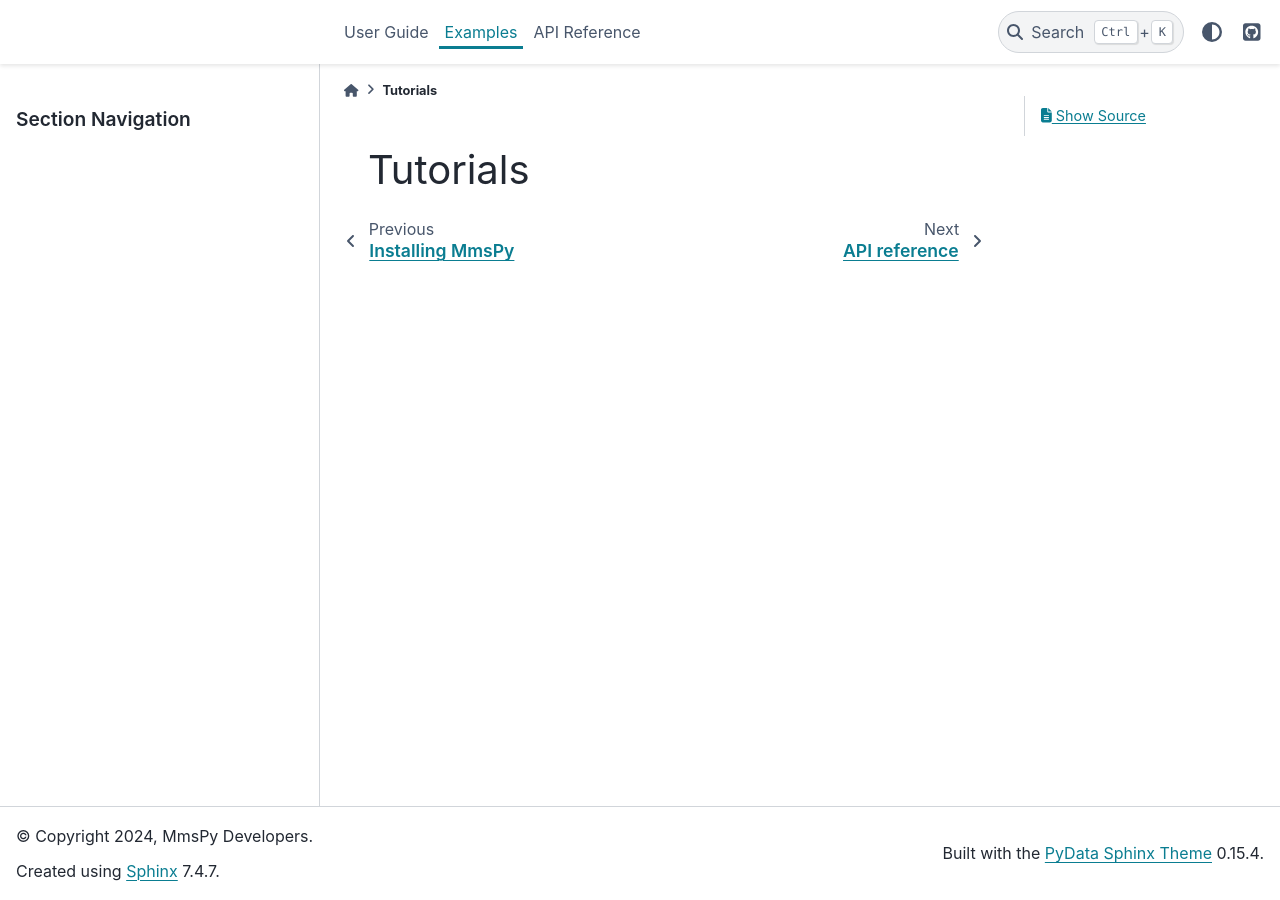
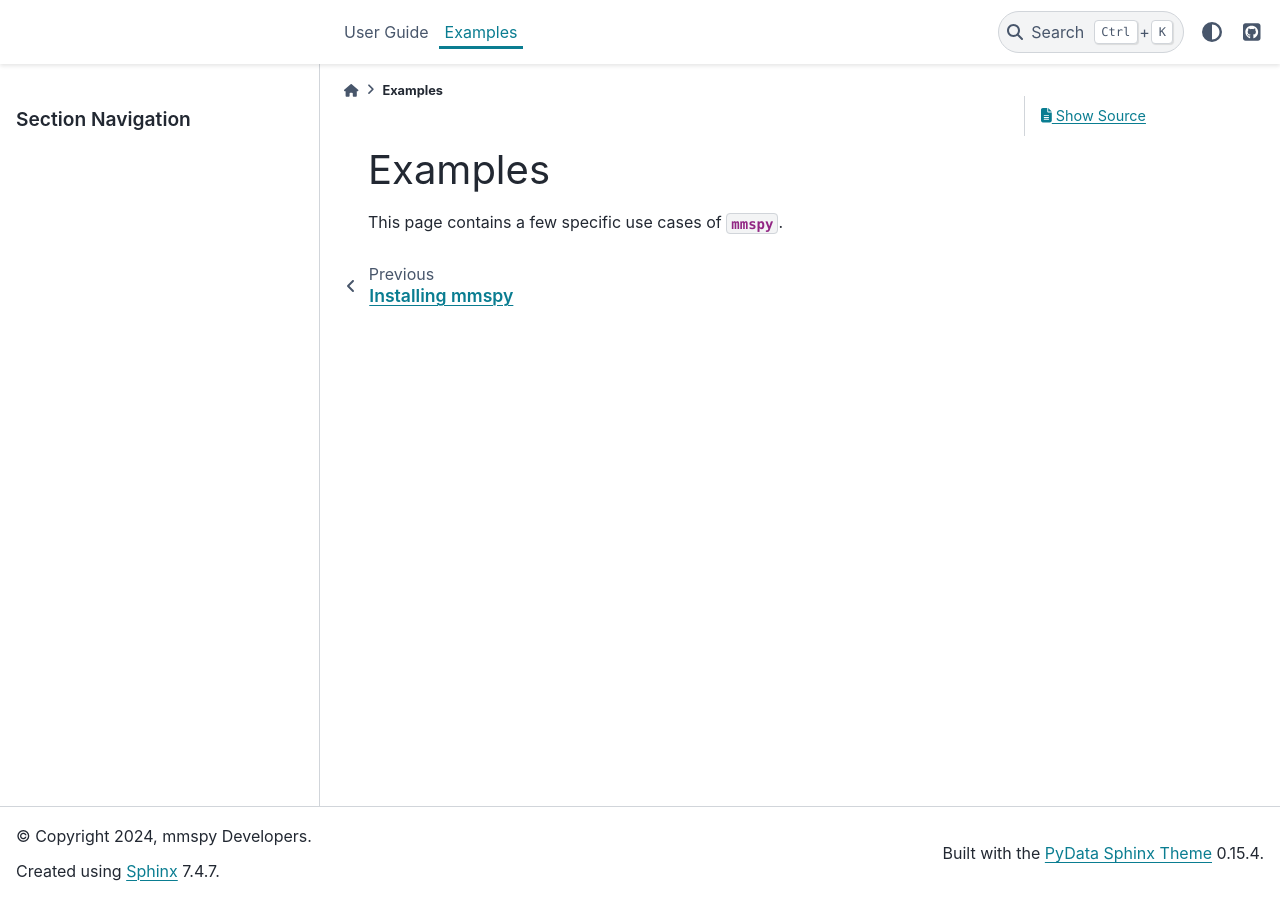
Before and after one commit to tien-vo/mmspy, a Sphinx documentation site: the page built from docs/examples/index.rst, in a window 1280 px wide. Built offline with Sphinx 7.4.7 and the PyData theme 0.15.4, drawn with Linux system fonts in a browser that asks for light colours.

Commit message:
docs: Api reference page no longer needed if we're using astropy's sphinx-automodapi

```diff
--- a/docs/api-reference/index.rst
+++ /dev/null
@@ -1,2 +0,0 @@
-API reference
-=============
--- a/docs/conf.py
+++ b/docs/conf.py
@@ -7,7 +7,7 @@ import mmspy
 
 # -- Project information -----------------------------------------------------
 project = "mmspy"
-author = "MmsPy Developers"
+author = "mmspy Developers"
 copyright = f"2024, {author}"
 release = mmspy.__version__
 version = re.sub(r"(\d+\.\d+)\.\d+(.*)", r"\1\2", release)
@@ -25,6 +25,7 @@ extensions = [
     "sphinx.ext.mathjax",
     "sphinx.ext.napoleon",
     "sphinx.ext.todo",
+    "sphinx_automodapi.automodapi",
 ]
 templates_path = [
     "_templates",
--- a/docs/examples/index.rst
+++ b/docs/examples/index.rst
@@ -1,2 +1,4 @@
-Tutorials
-=========
+Examples
+========
+
+This page contains a few specific use cases of `mmspy`.
--- a/docs/index.rst
+++ b/docs/index.rst
@@ -1,4 +1,4 @@
-MmsPy documentation
+mmspy documentation
 ===================
 
 .. toctree::
@@ -7,8 +7,7 @@ MmsPy documentation
 
    User Guide <user-guide/index>
    Examples <examples/index>
-   API Reference <api-reference/index>
 
 **Version**: |version|
 
-Intro text here.
+Introduction text for the package.
--- /dev/null
+++ b/docs/user-guide/getting-started/install.rst
@@ -0,0 +1,4 @@
+Installing mmspy
+================
+
+Installation instructions.
--- /dev/null
+++ b/docs/user-guide/getting-started/what-is-mmspy.rst
@@ -0,0 +1,4 @@
+What is mmspy?
+==============
+
+Present the ethos of the package. Why is it needed? Who are its target?
--- a/docs/user-guide/index.rst
+++ b/docs/user-guide/index.rst
@@ -1,11 +1,11 @@
 .. _user_guide:
 
-MmsPy user guide
+mmspy user guide
 ================
 
 .. toctree::
     :caption: Getting started
     :maxdepth: 1
 
-    what-is-mmspy
-    Installation <install>
+    What is mmspy? <getting-started/what-is-mmspy>
+    Installation <getting-started/install>
--- a/docs/user-guide/install.rst
+++ /dev/null
@@ -1,2 +0,0 @@
-Installing MmsPy
-================
--- a/docs/user-guide/what-is-mmspy.rst
+++ /dev/null
@@ -1,2 +0,0 @@
-What is MmsPy?
-==============
```
